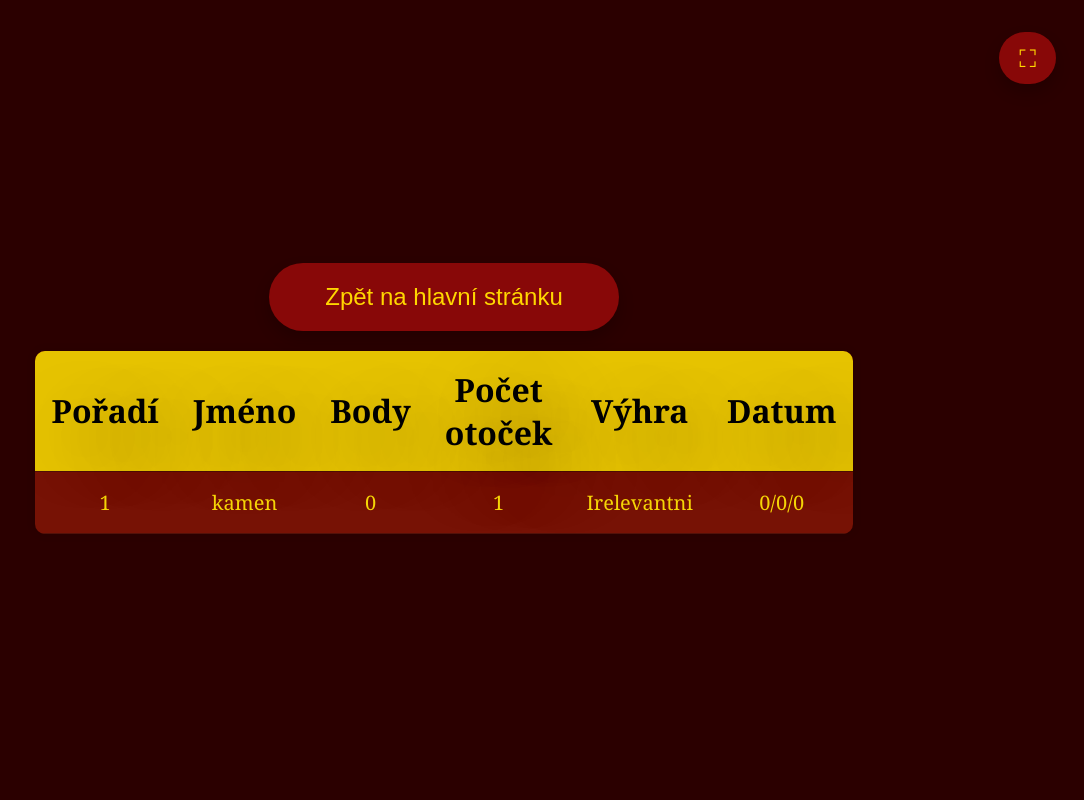
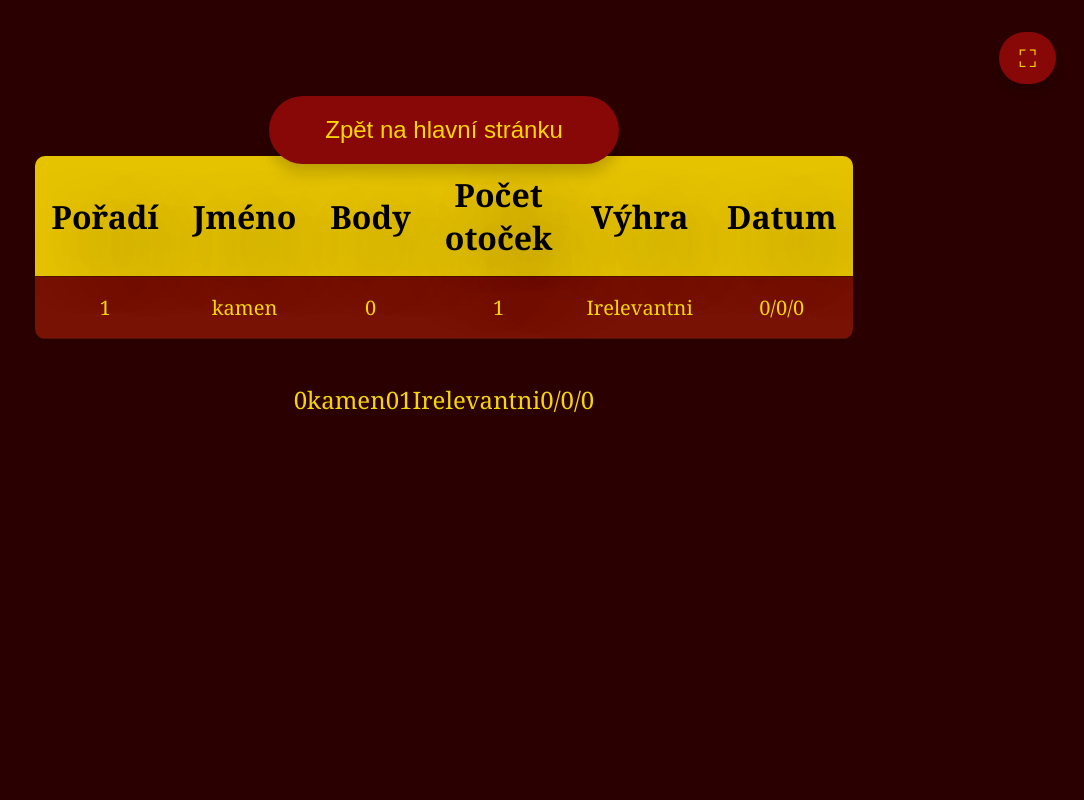
Before and after one commit to Kybernetika-SPSE/RP_Vojacek_Vodicka_Nemec, a Flask app: page /Lboard3 in a window 1280 px wide. Shown: the whole page, without its empty margins (196-1280 px from the left). Run offline with Flask 3, Linux system fonts and the light colour scheme.

Commit message:
cataclism

```diff
--- a/Krabice s progressem/LasGambas/Main.py
+++ b/Krabice s progressem/LasGambas/Main.py
@@ -1745,7 +1745,10 @@
     Lbord = ""
     for i in step1:
         if all(k in step1[i] for k in ["jmeno", "body", "rolly", "vyhra", "datte"]):
-            Lbord += AbhorrentTemplate.format(kluc = i, **step1[i])
+            if len(step1[i]["jmeno"]) <= 20:
+                Lbord += AbhorrentTemplate.format(kluc=i, **step1[i])
+            else:
+                print(f"Skipping long name: {step1[i]['jmeno']}")
         else:
             print(f"Skipping incomplete record: {step1[i]}")
 
@@ -1765,7 +1768,10 @@
     Lbord = ""
     for i in step1:
         if all(k in step1[i] for k in ["jmeno", "body", "rolly", "vyhra", "datte"]):
-            Lbord += AbhorrentTemplate.format(kluc = i, **step1[i])
+            if len(step1[i]["jmeno"]) <= 20:
+                Lbord += AbhorrentTemplate.format(kluc=i, **step1[i])
+            else:
+                print(f"Skipping long name: {step1[i]['jmeno']}")
         else:
             print(f"Skipping incomplete record: {step1[i]}")
 
@@ -1785,7 +1791,10 @@
     Lbord = ""
     for i in step1:
         if all(k in step1[i] for k in ["jmeno", "body", "rolly", "vyhra", "datte"]):
-            Lbord += AbhorrentTemplate.format(kluc = i, **step1[i])
+            if len(step1[i]["jmeno"]) <= 20:
+                Lbord += AbhorrentTemplate.format(kluc=i, **step1[i])
+            else:
+                print(f"Skipping long name: {step1[i]['jmeno']}")
         else:
             print(f"Skipping incomplete record: {step1[i]}")
 
@@ -1802,7 +1811,7 @@
 @app.route('/game/end/thankyou3', methods=['POST'])
 def submit3():
     savename = request.form['username']
-    if savename.isalnum() == True:
+    if savename.isalnum() == True and len(savename)<21:
         zz = datetime.datetime.now()
         date = str(zz.strftime("%x"))
 
@@ -1836,7 +1845,7 @@
 @app.route('/game/end/thankyou2', methods=['POST'])
 def submit2():
     savename = request.form['username']
-    if savename.isalnum() == True:
+    if savename.isalnum() == True and len(savename)<21:
         zz = datetime.datetime.now()
         date = str(zz.strftime("%x"))
 
@@ -1869,7 +1878,7 @@
 @app.route('/game/end/thankyou1', methods=['POST'])
 def submit1():
     savename = request.form['username']
-    if savename.isalnum() == True:
+    if savename.isalnum() == True and len(savename)<21:
         zz = datetime.datetime.now()
         date = str(zz.strftime("%x"))
 
--- a/Krabice s progressem/LasGambas/static/styles.css
+++ b/Krabice s progressem/LasGambas/static/styles.css
@@ -1,8 +1,7 @@
 html, body {
   margin: 0;
   padding: 0;
-  box-sizing: border-box;
-  overflow: hidden;
+
 }
 body {
   font-family: georgia, Georgia;
@@ -41,6 +40,17 @@
   padding: 5vh 20vh;
   position: absolute;
   top: 12dvh;
+}
+.Bcontainer {
+  width: 100%;
+  display: flex;
+  justify-content: center;
+  flex-wrap: wrap;
+  gap: 10vh;
+  padding: 5vh 20vh;
+  position: absolute;
+  top: 5dvh;
+  z-index: 100;
 }
 .containerR {
   width: 100%;
--- a/Krabice s progressem/LasGambas/templates/L-Board1.html
+++ b/Krabice s progressem/LasGambas/templates/L-Board1.html
@@ -17,7 +17,10 @@
     }
 </style>
 <a class="buttonF" id="fulls">⛶</a>
+<div class="Bcontainer">
 <button class="button" onclick="location.href='/'">Zpět na hlavní stránku</button>
+</div>
+<div class="container">
 <table id="leaderboard">
     <thead>
         <tr>
@@ -31,6 +34,7 @@
     </thead>
     {{ board | safe }}
 </table>
+</div>
 <script>
 let lastSortedColumn = -1;
 let lastSortDirection = 'asc';
--- a/Krabice s progressem/LasGambas/templates/L-Board2.html
+++ b/Krabice s progressem/LasGambas/templates/L-Board2.html
@@ -34,7 +34,10 @@
     /*------------------WIDE-----------------*/
 </style>
 <a class="buttonF" id="fulls">⛶</a>
-<button class="button" onclick="location.href='/'">Zpět na hlavní stránku</button>
+<div class="Bcontainer">
+  <button class="button" onclick="location.href='/'">Zpět na hlavní stránku</button>
+</div>
+<div class="container">
 <table id="leaderboard">
   <thead>
       <tr>
@@ -47,6 +50,7 @@
   </thead>
   {{ board | safe }}
 </table>
+</div>
 <script>
 let lastSortedColumn = -1;
 let lastSortDirection = 'asc';
--- a/Krabice s progressem/LasGambas/templates/L-Board3.html
+++ b/Krabice s progressem/LasGambas/templates/L-Board3.html
@@ -34,7 +34,10 @@
     /*------------------WIDE-----------------*/
 </style>
 <a class="buttonF" id="fulls">⛶</a>
+<div class="Bcontainer">
   <button class="button" onclick="location.href='/'">Zpět na hlavní stránku</button>
+  </div>
+  <div class="container">
   <table id="leaderboard">
       <thead>
           <tr>
@@ -46,6 +49,9 @@
               <th onclick="sortTable(4, 'desc')">Datum</th>
           </tr>
       </thead>
+      {{ board | safe }}
+  </table>
+  </div>
   {{ board | safe }}
 </table>
 <script>
--- a/Krabice s progressem/LasGambas/templates/konec1.html
+++ b/Krabice s progressem/LasGambas/templates/konec1.html
@@ -48,6 +48,7 @@
 <h3 style="font-size: 10vh;"id="výhra">VÝHRA</h3>
 <h2>Zadejte Jméno</h2>
 <h3>POUZE čísla a písmena, bez mezer či speciálních znaků</h3><br>
+<h3>Maximálně 20 znaků<br></h3>
 <h3>momentálně nejsou implementována <b>žádná</b> opatření proti opakujícím se jménům</h3><br>
 <h3>prosíme, pokuste se být co nejkreativnější</h3>
 <form method="POST" action="/game/end/thankyou1">
--- a/Krabice s progressem/LasGambas/templates/konec2.html
+++ b/Krabice s progressem/LasGambas/templates/konec2.html
@@ -46,6 +46,7 @@
 <h3 style="font-size: 10vh;"id="výhra">VÝHRA</h3>
 <h2>Zadejte Jméno</h2>
 <h3>POUZE čísla a písmena, bez mezer či speciálních znaků</h3><br>
+<h3>Maximálně 20 znaků<br></h3>
 <h3>momentálně nejsou implementována <b>žádná</b> opatření proti opakujícím se jménům</h3><br>
 <h3>prosíme, pokuste se být co nejkreativnější</h3>
 <form method="POST" action="/game/end/thankyou2">
--- a/Krabice s progressem/LasGambas/templates/konec3.html
+++ b/Krabice s progressem/LasGambas/templates/konec3.html
@@ -46,6 +46,7 @@
 <h3 style="font-size: 10vh;"id="výhra">VÝHRA</h3>
 <h2>Zadejte Jméno</h2>
 <h3>POUZE čísla a písmena, bez mezer či speciálních znaků</h3><br>
+<h3>Maximálně 20 znaků<br></h3>
 <h3>momentálně nejsou implementována <b>žádná</b> opatření proti opakujícím se jménům</h3><br>
 <h3>prosíme, pokuste se být co nejkreativnější</h3>
 <form method="POST" action="/game/end/thankyou3">
```
Also changed, not shown: Krabice s progressem/LasGambas/templates/legend.html (+5 -5 lines). Lines whose indentation alone changed are shown as unchanged.
